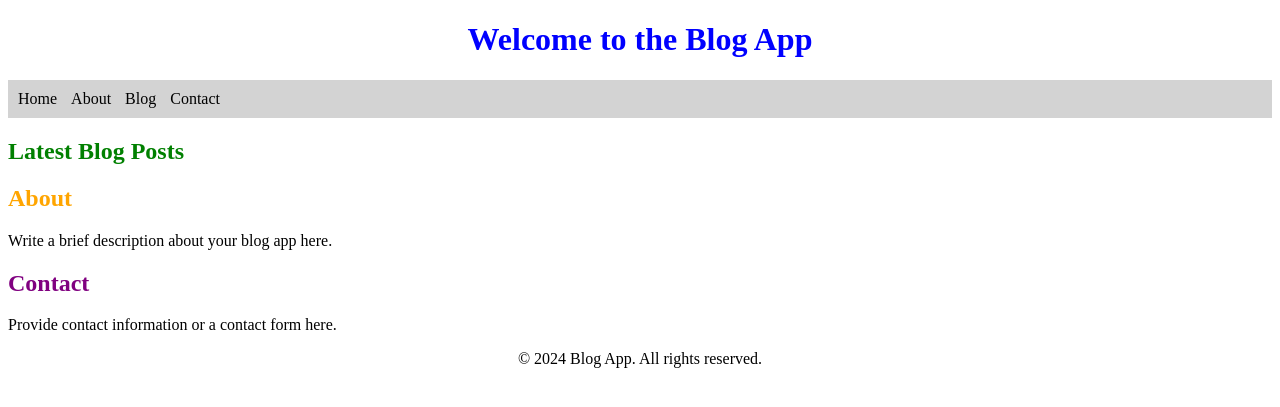
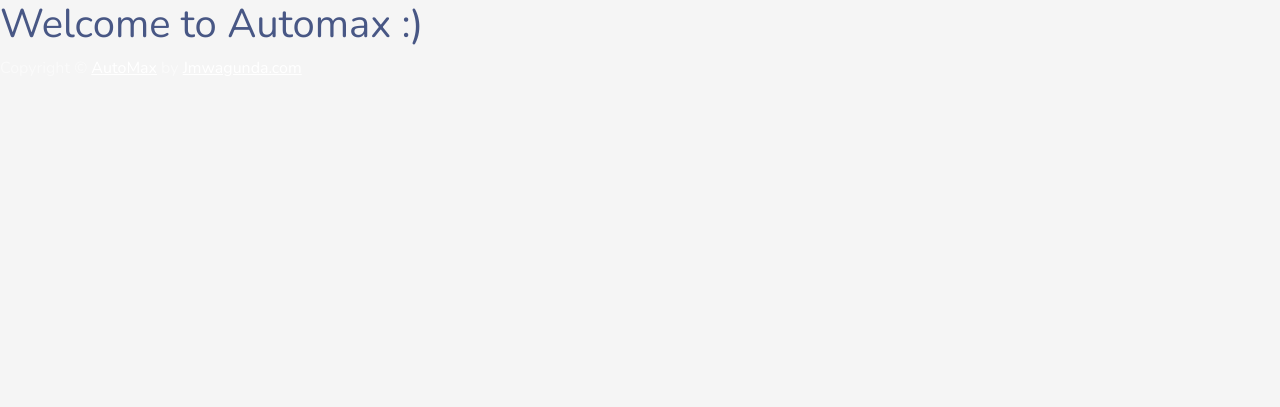
Before and after one commit to JMwagunda/Automax_Django, a Django app: page / in a window 1280 px wide. Shown: the top 407 px of the page. Run offline with Django 5.2, Linux system fonts and the light colour scheme; some libraries are stand-ins or nearby versions.

Commit message:
Extending templates and templates blocks

```diff
--- /dev/null
+++ b/src/main/templates/base/base.html
@@ -0,0 +1,34 @@
+{% load static %}
+<!DOCTYPE html>
+<html lang="en" class="h-100">
+
+<head>
+    <meta charset="utf-8">
+    <meta name="viewport" content="width=device-width, initial-scale=1">
+    <meta name="description" content="">
+    <meta name="author" content="JMwagunda, Preneure">
+
+    <!-- Bootstrap core CSS -->
+    <link href="{% static 'css/bootstrap.min.css' %}" rel="stylesheet">
+
+    <!-- Custom styles for this template -->
+    <link href="{% static 'css/style.css' %}" rel="stylesheet">
+</head>
+
+<body>
+    {% block 'body'%}
+    {% endblock %}
+</body>
+
+{% block 'footer' %}
+<footer class="footer text-muted bg-dark py-5">
+    <div class="container">
+        <p class="float-end mb-1">Powered by <a href="https://www.djangoproject.com/">Django</a></p>
+        </p>
+        <p class="mb-1">AutoMax - Best Place To Buy & Sell Cars</p>
+        {% comment %} <p class="mb-0">© Copyright {% now 'Y' %} <a href="">AutoMax</a></p> {% endcomment %}
+    </div>
+</footer>
+{% endblock %}
+
+</html>
--- a/src/main/templates/views/main.html
+++ b/src/main/templates/views/main.html
@@ -1,43 +1,12 @@
-{% load static %}
-<!DOCTYPE html>
-<html>
-<head>
-    <title>Blog App</title>
-    <link href="{%static 'css/bootstrap.min.css' %}" href="styles.css">
-</head>
-<body>
-    <header>
-        <h1 style="color: blue; text-align: center;">Welcome to the Blog App</h1>
-    </header>
+{% extends 'base/base.html' %}
 
-    <nav>
-        <ul style="list-style-type: none; background-color: lightgray; padding: 10px;">
-            <li style="display: inline-block; margin-right: 10px;"><a href="/" style="text-decoration: none; color: black;">Home</a></li>
-            <li style="display: inline-block; margin-right: 10px;"><a href="/about" style="text-decoration: none; color: black;">About</a></li>
-            <li style="display: inline-block; margin-right: 10px;"><a href="/blog" style="text-decoration: none; color: black;">Blog</a></li>
-            <li style="display: inline-block; margin-right: 10px;"><a href="/contact" style="text-decoration: none; color: black;">Contact</a></li>
-        </ul>
-    </nav>
+{% block 'body' %}
+<h1>Welcome to {{name}} :)</h1>
+{% endblock %}
 
-    <main>
-        <section>
-            <h2 style="color: green;">Latest Blog Posts</h2>
-            <!-- Display the latest blog posts here -->
-        </section>
-
-        <section>
-            <h2 style="color: orange;">About</h2>
-            <p>Write a brief description about your blog app here.</p>
-        </section>
-
-        <section>
-            <h2 style="color: purple;">Contact</h2>
-            <p>Provide contact information or a contact form here.</p>
-        </section>
-    </main>
-
-    <footer>
-        <p style="text-align: center;">&copy; 2024 Blog App. All rights reserved.</p>
-    </footer>
-</body>
-</html>
+{% block 'footer' %}
+<footer class="mt-auto text-white-50">
+    <p>Copyright © <a href="" class="text-white">AutoMax</a> by <a href="https://jmwagunda.com"
+            class="text-white">Jmwagunda.com</a></p>
+</footer>
+{% endblock %}
--- a/src/main/views.py
+++ b/src/main/views.py
@@ -3,4 +3,4 @@
 # Create your views here.
 
 def main_view(request):
-    return render(request, "views/main.html")
+    return render(request, "views/main.html", {"name": "Automax"})
```
Also changed, not shown: src/main/base/base.html (deleted, +0 -59 lines).
